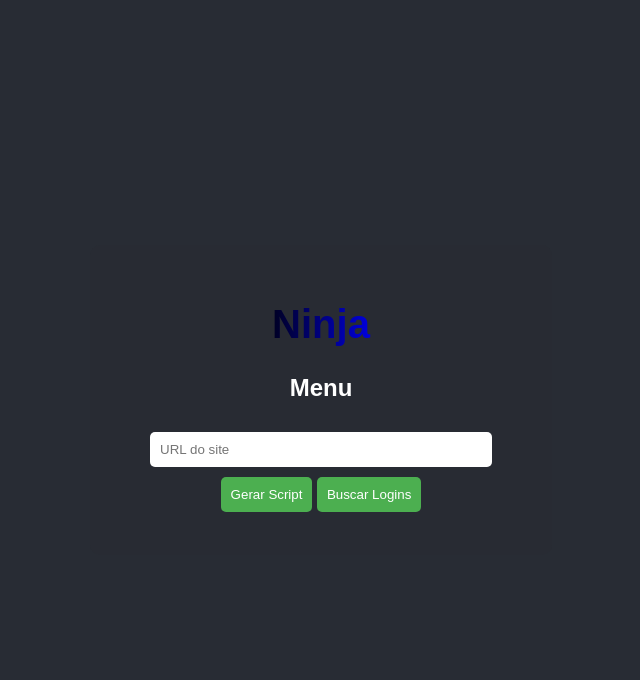
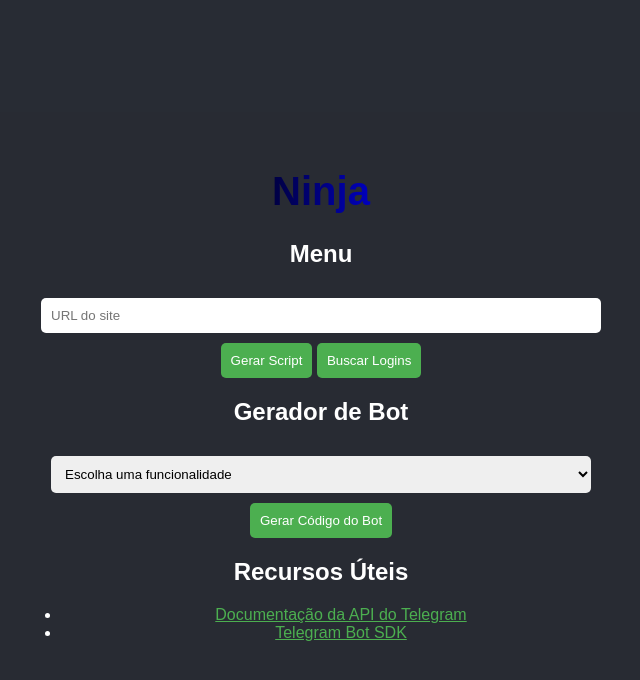
Before and after one commit to Gaysupreme/NinjaLogs, a plain HTML site: page index.html in a window 1280 px wide. Both pictures are taken after typing "Sample", "Sample123" into the empty fields and a click on the button "Entrar". Shown: the whole page, without its empty margins (319-959 px from the left). Drawn offline with Linux system fonts and the light colour scheme.

Commit message:
Update index.html
Signed-off-by: Gaysupreme <calushfake@duck.com>

```diff
--- a/index.html
+++ b/index.html
@@ -3,7 +3,7 @@
 <head>
     <meta charset="UTF-8">
     <meta name="viewport" content="width=device-width, initial-scale=1.0">
-    <title>Ninja - Login</title>
+    <title>Ninja - Bot para Telegram</title>
     <style>
         body {
             font-family: Arial, sans-serif;
@@ -13,6 +13,7 @@
             display: flex;
             justify-content: center;
             align-items: center;
+            flex-direction: column;
             height: 100vh;
             margin: 0;
         }
@@ -20,6 +21,8 @@
             background: rgba(40, 44, 52, 0.9);
             padding: 30px;
             border-radius: 10px;
+            width: 80%;
+            max-width: 600px;
         }
         h1 {
             font-size: 2.5em;
@@ -27,10 +30,10 @@
             -webkit-background-clip: text;
             -webkit-text-fill-color: transparent;
         }
-        input {
+        input, select {
             padding: 10px;
             margin: 10px 0;
-            width: 80%;
+            width: 90%;
             border: none;
             border-radius: 5px;
         }
@@ -42,7 +45,7 @@
             border-radius: 5px;
             cursor: pointer;
         }
-        .menu {
+        .menu, .resources {
             display: none; /* Oculta o menu inicialmente */
             margin-top: 20px;
         }
@@ -65,21 +68,36 @@
             <button onclick="generateScript()">Gerar Script</button>
             <button onclick="fetchLogins()">Buscar Logins</button>
             <pre id="output"></pre>
+
+            <h2>Gerador de Bot</h2>
+            <select id="botFunctionality">
+                <option value="">Escolha uma funcionalidade</option>
+                <option value="echo">Resposta Automática</option>
+                <option value="inline">Comandos Inline</option>
+            </select>
+            <button onclick="generateBotCode()">Gerar Código do Bot</button>
+            <pre id="botOutput"></pre>
+        </div>
+
+        <div class="resources" id="resources">
+            <h2>Recursos Úteis</h2>
+            <ul>
+                <li><a href="https://core.telegram.org/bots/api" target="_blank" style="color: #4CAF50;">Documentação da API do Telegram</a></li>
+                <li><a href="https://github.com/telegram-bot-sdk/telegram-bot-sdk" target="_blank" style="color: #4CAF50;">Telegram Bot SDK</a></li>
+            </ul>
         </div>
     </div>
 
     <script>
         function handleLogin(event) {
-            event.preventDefault(); // Impede o envio do formulário
-
-            // Aqui você pode adicionar sua lógica de validação de login
+            event.preventDefault();
             const username = event.target.username.value;
             const password = event.target.password.value;
 
-            // Exemplo simples de validação (substitua com sua lógica real)
             if (username && password) {
-                document.getElementById('loginForm').style.display = 'none'; // Oculta o formulário de login
-                document.getElementById('menu').style.display = 'block'; // Mostra o menu
+                document.getElementById('loginForm').style.display = 'none';
+                document.getElementById('menu').style.display = 'block';
+                document.getElementById('resources').style.display = 'block'; // Exibe a seção de recursos
             }
         }
 
@@ -90,17 +108,37 @@ fetch('${url}/login')
     .then(response => response.text())
     .then(data => {
         console.log(data);
-        // Processar dados do login
     })
     .catch(error => console.error('Erro:', error));`;
-
-            document.getElementById('output').textContent = script; // Mostra o script gerado
+            document.getElementById('output').textContent = script;
         }
 
         function fetchLogins() {
             const url = document.getElementById('urlInput').value;
             alert(`Buscando logins da URL: ${url}`);
-            // Implementar lógica para buscar logins
+        }
+
+        function generateBotCode() {
+            const functionality = document.getElementById('botFunctionality').value;
+            let botCode = '';
+
+            if (functionality === 'echo') {
+                botCode = `// Exemplo de Bot Echo
+bot.on('message', (msg) => {
+    bot.sendMessage(msg.chat.id, msg.text);
+});`;
+            } else if (functionality === 'inline') {
+                botCode = `// Exemplo de Comando Inline
+bot.onText(/\/inline/, (msg) => {
+    bot.sendMessage(msg.chat.id, 'Clique no botão abaixo:', {
+        reply_markup: {
+            inline_keyboard: [[{ text: 'Clique Aqui', callback_data: 'clicked' }]]
+        }
+    });
+});`;
+            }
+
+            document.getElementById('botOutput').textContent = botCode;
         }
     </script>
 </body>
```
